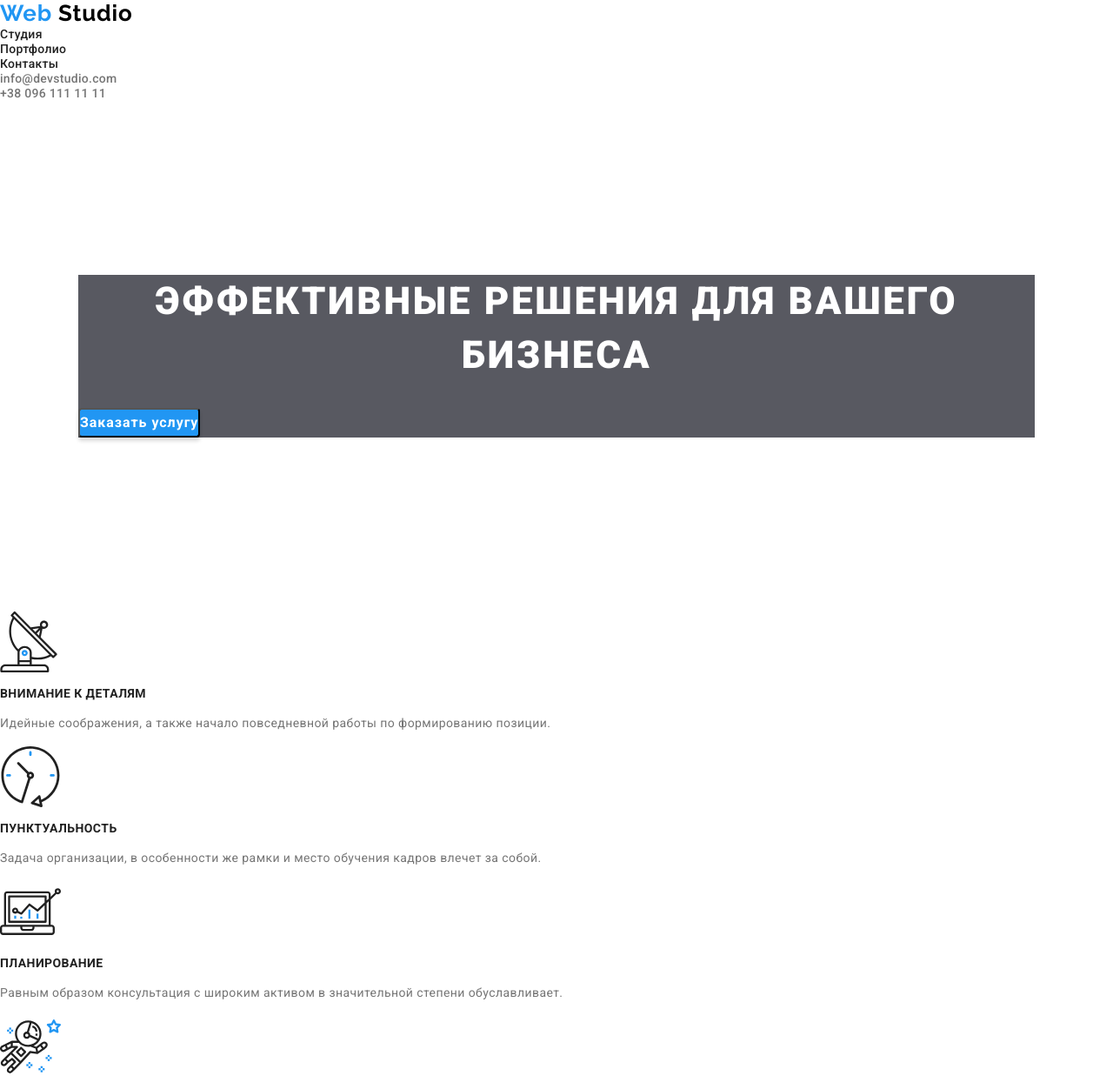
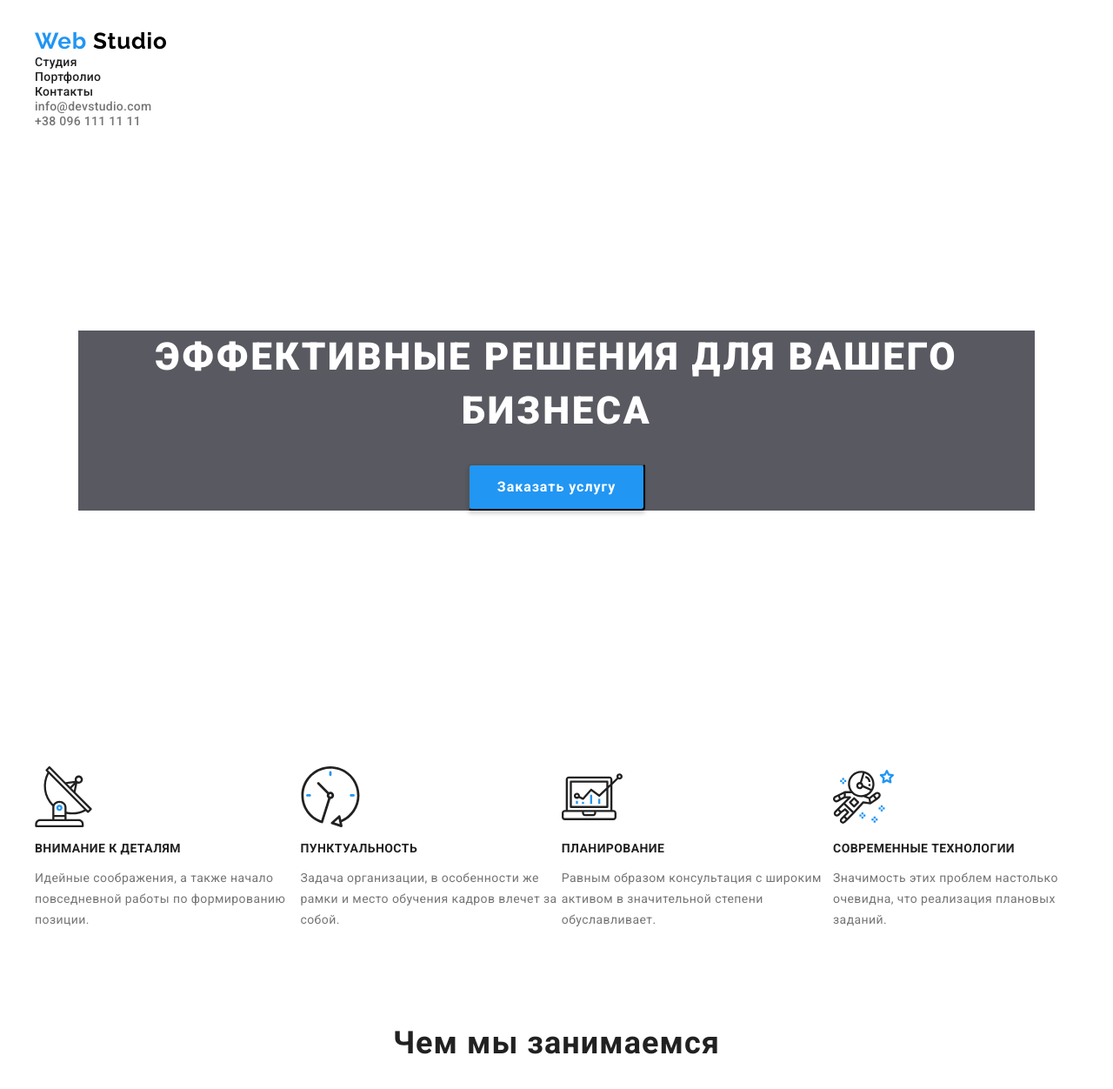
Before and after one commit to ElenaSmirnov/goit-markup-hw-03, a plain HTML site: page index.html in a window 1280 px wide. Shown: the top 1252 px of the page at 87% size. Drawn offline with nearby package versions, Linux system fonts and the light colour scheme.

Commit message:
герой, паддинг
сделала паддинг меджу героем и следующей секцией. довла до ума кнопку в герое

```diff
--- a/index.html
+++ b/index.html
@@ -22,39 +22,50 @@
   <body>
     <!-- Шапка сайта -->
     <header class="header">
+      <div class="container">
         <nav>
           <a class="logo" lang="en" href="./index.html">
             <span class="logo-web">Web</span
             ><span class="logo-studio"> Studio</span>
           </a>
           <ul class="site-nav-list list">
-          <li><a href="./index.html" class="link">Студия</a></li>
-          <li><a href="./portfolio.html" class="link">Портфолио</a></li>
-          <li><a href="" class="link">Контакты</a></li>
+            <li class="site-nav-list-item">
+              <a href="./index.html" class="link">Студия</a>
+            </li>
+            <li class="site-nav-list-item">
+              <a href="./portfolio.html" class="link">Портфолио</a>
+            </li>
+            <li class="site-nav-list-item">
+              <a href="" class="link">Контакты</a>
+            </li>
           </ul>
         </nav>
         <ul class="contacts-list list">
-        <li>
+          <li class="contacts-list-item">
             <a href="mailto:info@devstudio.com" class="link"
               >info@devstudio.com</a
             >
           </li>
-        <li>
+          <li class="contacts-list item">
             <a href="tel:+380961111111" class="link">+38 096 111 11 11</a>
           </li>
         </ul>
+      </div>
     </header>
     <main>
       <!-- HERO секция-->
-      <section class="section-hero">
+      <section class="section-hero section">
         <h1 class="title-hero">Эффективные решения для вашего бизнеса</h1>
-        <button class="button" type="button">Заказать услугу</button>
+        <button class="button" type="button">
+          Заказать услугу
+        </button>
       </section>
       <!-- Наши особенности-->
-      <section class="section">
+      <section class="section section-features">
+        <div class="container">
           <h2 class="section-title" hidden>Наши особенности</h2>
           <ul class="features-list list">
-          <li>
+            <li class="features-list-item">
               <a href=""></a>
               <img src="./images/Antena.svg" alt="Особенность компании" />
               <h3 class="title">Внимание к деталям</h3>
@@ -63,16 +74,16 @@
                 формированию позиции.
               </p>
             </li>
-          <li>
+            <li class="features-list-item">
               <a href=""></a>
               <img src="./images/clock.svg" alt="Особенность компании" />
               <h3 class="title">Пунктуальность</h3>
               <p class="content">
-              Задача организации, в особенности же рамки и место обучения кадров
-              влечет за собой.
+                Задача организации, в особенности же рамки и место обучения
+                кадров влечет за собой.
               </p>
             </li>
-          <li>
+            <li class="features-list-item">
               <a href=""></a>
               <img src="./images/tel.svg" alt="Особенность компании" />
               <h3 class="title">Планирование</h3>
@@ -81,7 +92,7 @@
                 степени обуславливает.
               </p>
             </li>
-          <li>
+            <li class="features-list-item">
               <a href=""></a>
               <img src="./images/astronaut.svg" alt="Особенность компании" />
               <h3 class="title">Современные технологии</h3>
@@ -91,6 +102,7 @@
               </p>
             </li>
           </ul>
+        </div>
       </section>
       <!-- Чем мы занимаемся-->
       <section class="section">
--- a/style.css
+++ b/style.css
@@ -33,14 +33,23 @@ body {
   padding: 0;
   margin: 0;
 }
+.section {
+  padding-bottom: 94px;
+}
+.container {
+  width: 1230px;
+  padding-left: 15px;
+  padding-right: 15px;
+  margin-left: auto;
+  margin-right: auto;
+}
 .header {
   margin: 0;
   padding: 0;
-  margin-bottom: 32px;
+  padding-bottom: 32px;
+  padding-top: 32px;
 }
-.section {
-  padding-bottom: 94px;
-}
+
 .logo {
   font-family: Raleway;
   font-style: normal;
@@ -89,6 +98,13 @@ body {
   margin-top: 200px;
   margin-bottom: 200px;
 }
+.section-features {
+  padding: 0;
+  margin: 0;
+  padding-top: 94px;
+  padding-bottom: 94px;
+}
+
 .title-hero {
   margin: 0;
   padding: 0;
@@ -96,6 +112,7 @@ body {
   font-size: 44px;
   line-height: 1.4;
   text-align: center;
+  align-items: center;
   letter-spacing: 0.06em;
   text-transform: uppercase;
   color: var(--primary-background-color);
@@ -113,20 +130,28 @@ body {
   margin-bottom: 40px;
 }
 .section-hero .button {
-  padding: 0;
-  margin: 0;
+  display: block;
+  border-radius: 4px;
+  min-width: 136px;
+  margin-left: auto;
+  margin-right: auto;
+  padding-top: 10px;
+  padding-right: 32px;
+  padding-bottom: 10px;
+  padding-left: 32px;
+
+  color: var(--primary-background-color);
+  background: var(--accent-color);
+  box-shadow: 0px 4px 4px rgba(0, 0, 0, 0.15);
+
   font-weight: 700;
   font-size: 16px;
   line-height: 1.88;
-  display: flex;
   align-items: center;
   text-align: center;
   letter-spacing: 0.06em;
-  color: var(--primary-background-color);
-  background: var(--accent-color);
-  box-shadow: 0px 4px 4px rgba(0, 0, 0, 0.15);
-  border-radius: 4px;
 }
+
 .section-hero .button:hover,
 .section-hero .button:focus {
   background-color: var(--secondary-accent-color);
@@ -161,6 +186,9 @@ body {
   line-height: 1.71;
   letter-spacing: 0.03em;
   color: var(--primary-text-color);
+}
+.features-list {
+  display: flex;
 }
 .activities-list .title {
   font-weight: bold;
```
Lines whose indentation alone changed are shown as unchanged.
